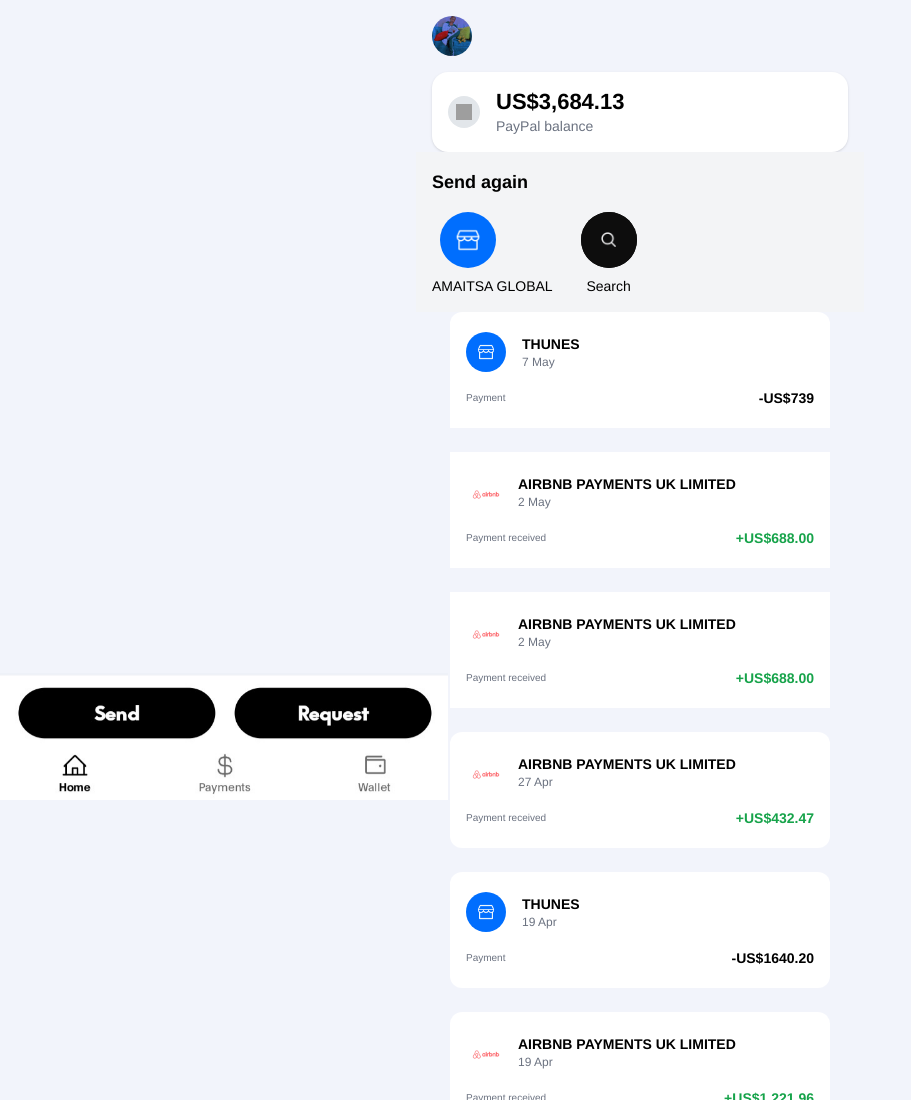
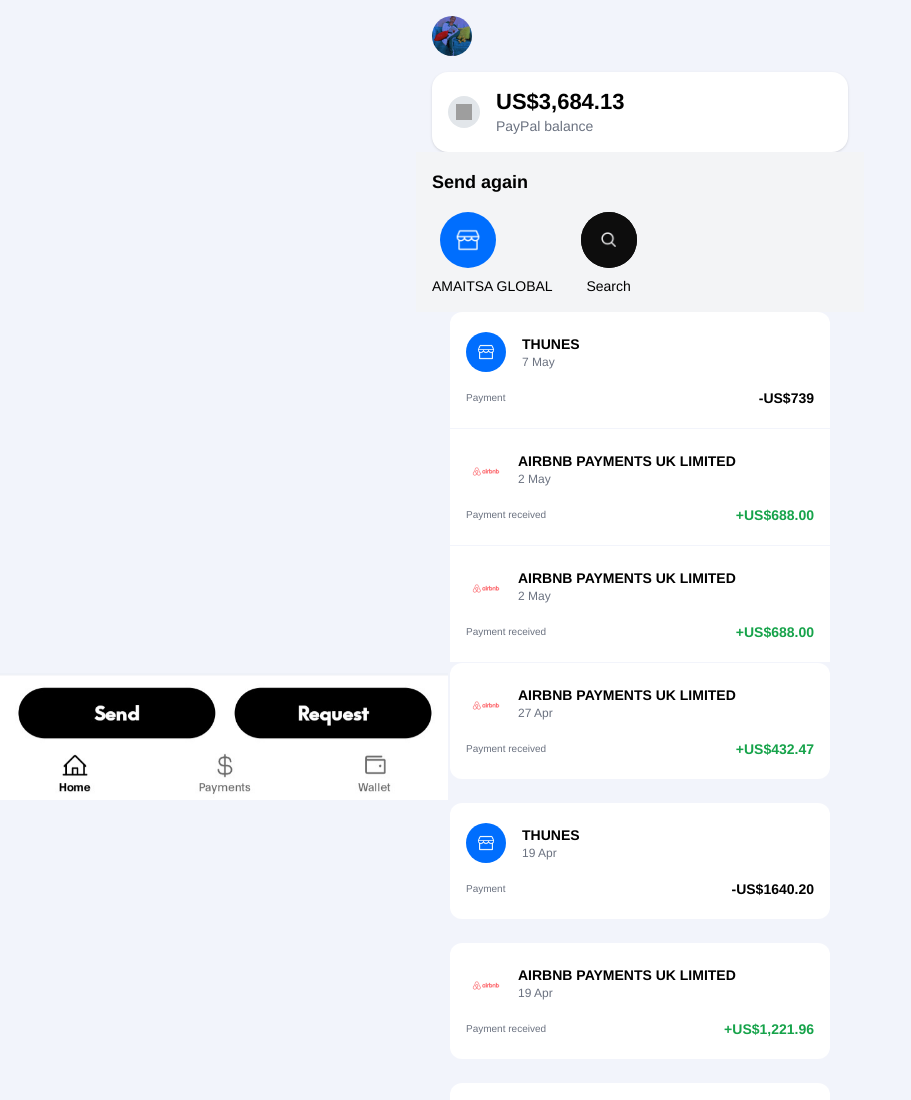
Before and after one commit to CashWayAppRegulatedCentralBankOfAmerica/PayPal-, a plain HTML site: page index.html in a window 1280 px wide. Shown: the top 1100 px of the page, without its empty margins (0-911 px from the left). Drawn offline with nearby package versions, Linux system fonts and the light colour scheme; grey boxes are pictures that could not be loaded.

Commit message:
Update index.html

```diff
--- a/index.html
+++ b/index.html
@@ -98,7 +98,7 @@
   </div>
 </div>
 
-<div class="mt-6 space-y-0">
+<div class="mt-[1px] space-y-0">
   <div class="max-w-[380px] mx-auto bg-white px-4 py-5">
     <div class="flex flex-col">
       <div class="flex justify-between items-start">
@@ -122,7 +122,7 @@
   </div>
 </div>
 
-<div class="mt-6 space-y-0">
+<div class="mt-[1px] space-y-0">
   <div class="max-w-[380px] mx-auto bg-white px-4 py-5">
     <div class="flex flex-col">
       <div class="flex justify-between items-start">
@@ -144,7 +144,7 @@
   </div>
 </div>
 
-<div class="mt-6 space-y-3 px-4">
+<div class="mt-[1px] space-y-0 px-4">
   <div class="max-w-[380px] mx-auto bg-white rounded-xl px-4 py-5">
     <div class="flex flex-col">
       <div class="flex justify-between items-start">
```
